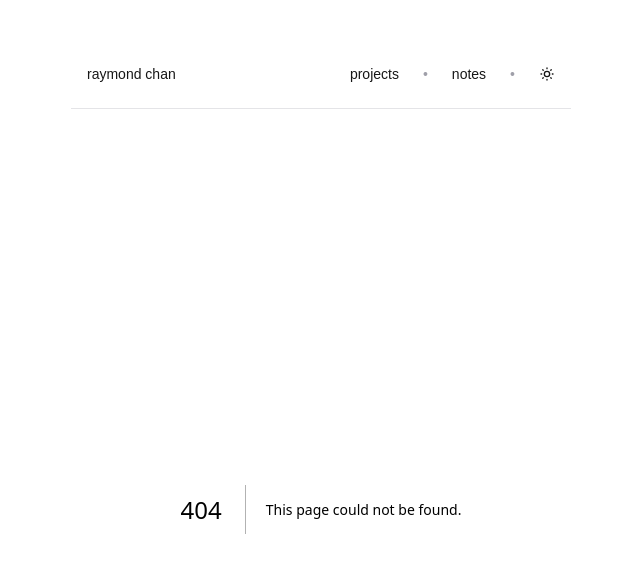
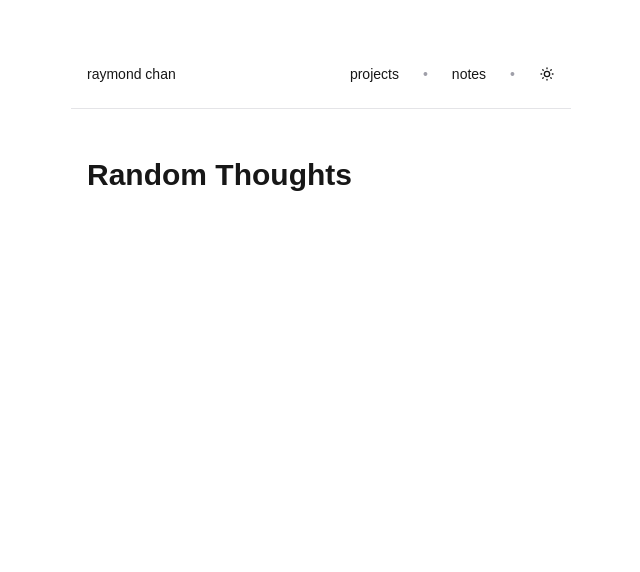
Before and after one commit to RaymondC-tech/v2, a Next.js app: page /notes in a window 1280 px wide. Before the commit this address had no page. Shown: the top 572 px of the page, without its empty margins (319-959 px from the left). Built offline with nearby package versions, Linux system fonts and the light colour scheme.

Commit message:
feat: writing page

```diff
--- a/app/components/Navbar.tsx
+++ b/app/components/Navbar.tsx
@@ -22,7 +22,7 @@ export default function Navbar() {
           <span className="text-zinc-400 dark:text-zinc-600">•</span>
 
           <Link
-            href="/projects"
+            href="/notes"
             className="text-foreground hover:text-zinc-600 dark:hover:text-zinc-400 transition-colors"
           >
             notes
--- /dev/null
+++ b/app/notes/page.tsx
@@ -0,0 +1,11 @@
+import PageLayout from "../layout/PageLayout";
+
+export default function Notes() {
+  return (
+    <PageLayout>
+      <h1 className="text-3xl font-semibold mb-6">Random Thoughts</h1>
+
+      {/* Content will be added here */}
+    </PageLayout>
+  );
+}
```
